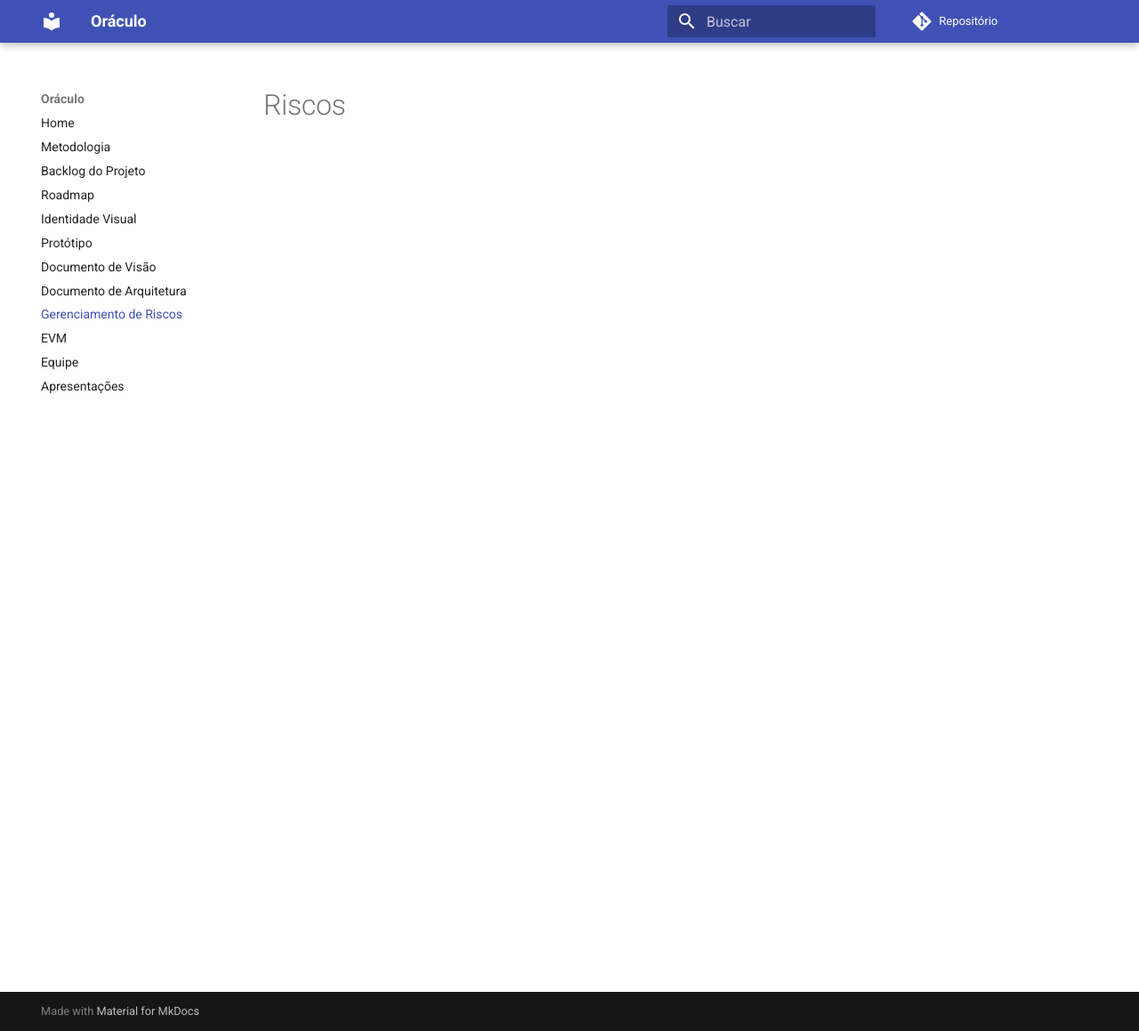
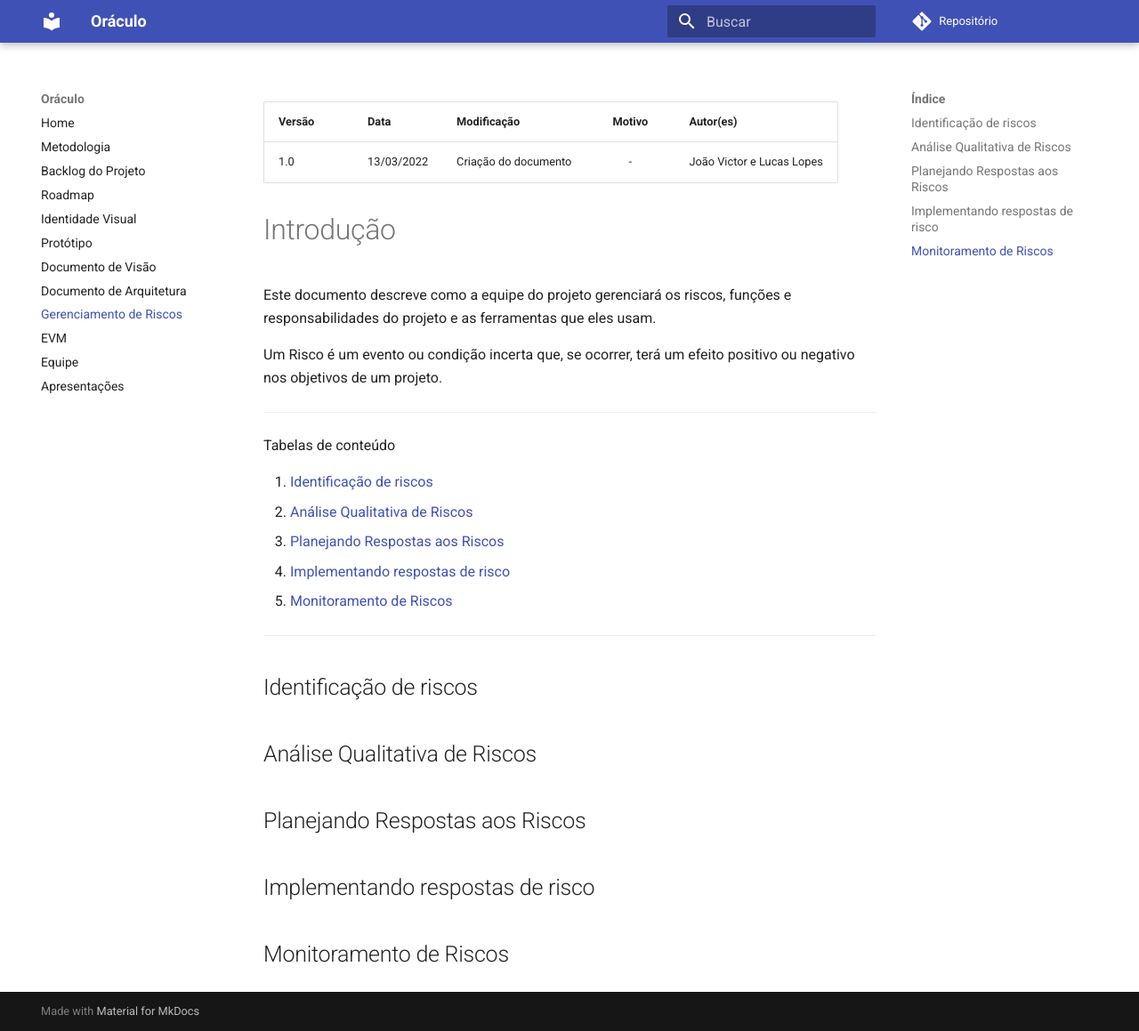
Before and after one commit to fga-eps-mds/2021-2-Oraculo-DOC, an MkDocs documentation site: the page built from docs/riscos.md, in a window 1280 px wide and 1159 px high. Shown: the whole window at 89% size. Built offline with MkDocs 1.6.1 and Material for MkDocs 9.7.7, drawn with Linux system fonts in a browser that asks for light colours; comment, search, counter and statistics services are not loaded; old or Windows-style settings are respelled for this version of MkDocs.

Commit message:
criação documento de riscos

```diff
--- a/docs/riscos.md
+++ b/docs/riscos.md
@@ -1 +1,46 @@
-# Riscos
+| Versão | Data       | Modificação                    | Motivo | Autor(es) |
+| ------ | ---------- | ------------------------------ | :----: | ----- |
+| 1.0    | 13/03/2022 | Criação do documento  | - | João Victor e Lucas Lopes |
+
+# Introdução
+
+Este documento descreve como a equipe do projeto gerenciará os riscos, funções e responsabilidades do projeto e as ferramentas que eles usam.
+
+
+Um Risco é um evento ou condição incerta que, se ocorrer, terá um efeito positivo ou negativo nos objetivos de um projeto.
+
+
+*******
+
+Tabelas de conteúdo
+
+ 1. [Identificação de riscos](#identificação)
+ 2. [Análise Qualitativa de Riscos](#analise)
+ 3. [Planejando Respostas aos Riscos](#planejamento)
+ 4. [Implementando respostas de risco](#implementação)
+ 5. [Monitoramento de Riscos](#monitoramento)
+
+*******
+
+
+<div id='whatismarkdown'/>
+
+## Identificação de riscos
+
+
+
+<div id='analise'/>
+
+## Análise Qualitativa de Riscos
+
+<div id='planejamento'/>
+
+## Planejando Respostas aos Riscos
+
+<div id='implementação'/>
+
+## Implementando respostas de risco
+
+<div id='monitoramento'/>
+
+## Monitoramento de Riscos
```
